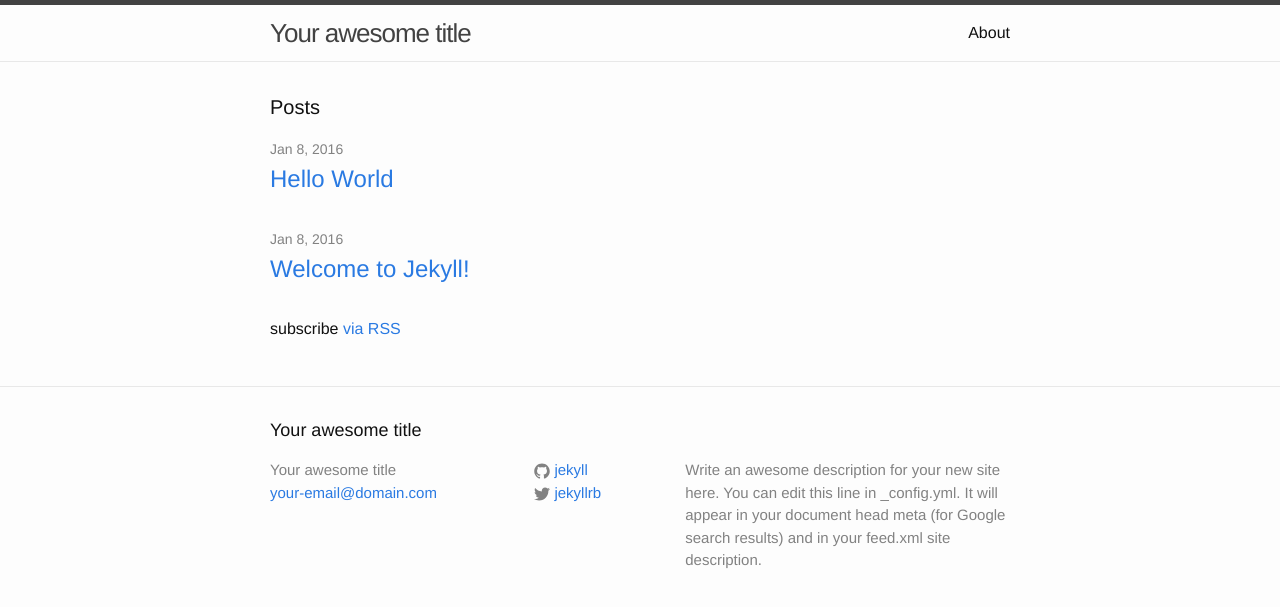
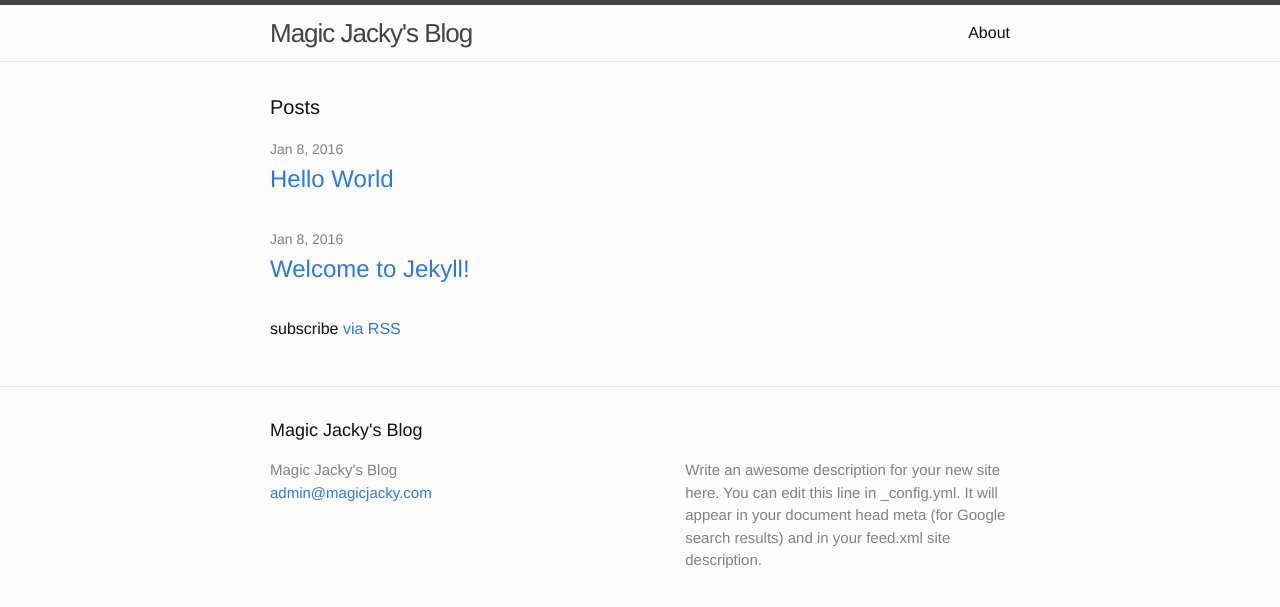
Before and after one commit to HelloJacky/HelloJacky.github.io, a Jekyll site: the page built from index.html, in a window 1280 px wide. Shown: the top 607 px of the page. Built offline with Jekyll 4.4.1, drawn with Linux system fonts in a browser that asks for light colours.

Commit message:
change some config

```diff
--- a/_config.yml
+++ b/_config.yml
@@ -6,16 +6,16 @@
 # 'jekyll serve'. If you change this file, please restart the server process.
 
 # Site settings
-title: Your awesome title
-email: your-email@domain.com
+title: Magic Jacky's Blog
+email: admin@magicjacky.com
 description: > # this means to ignore newlines until "baseurl:"
   Write an awesome description for your new site here. You can edit this
   line in _config.yml. It will appear in your document head meta (for
   Google search results) and in your feed.xml site description.
-baseurl: "" # the subpath of your site, e.g. /blog
-url: "http://yourdomain.com" # the base hostname & protocol for your site
-twitter_username: jekyllrb
-github_username:  jekyll
+baseurl: /  # the subpath of your site, e.g. /blog
+url: "http://magicjacky.com" # the base hostname & protocol for your site
+#twitter_username: jekyllrb
+#github_username:  jekyll
 
 # Build settings
 markdown: kramdown
```
Also changed, not shown: 3 other files.
